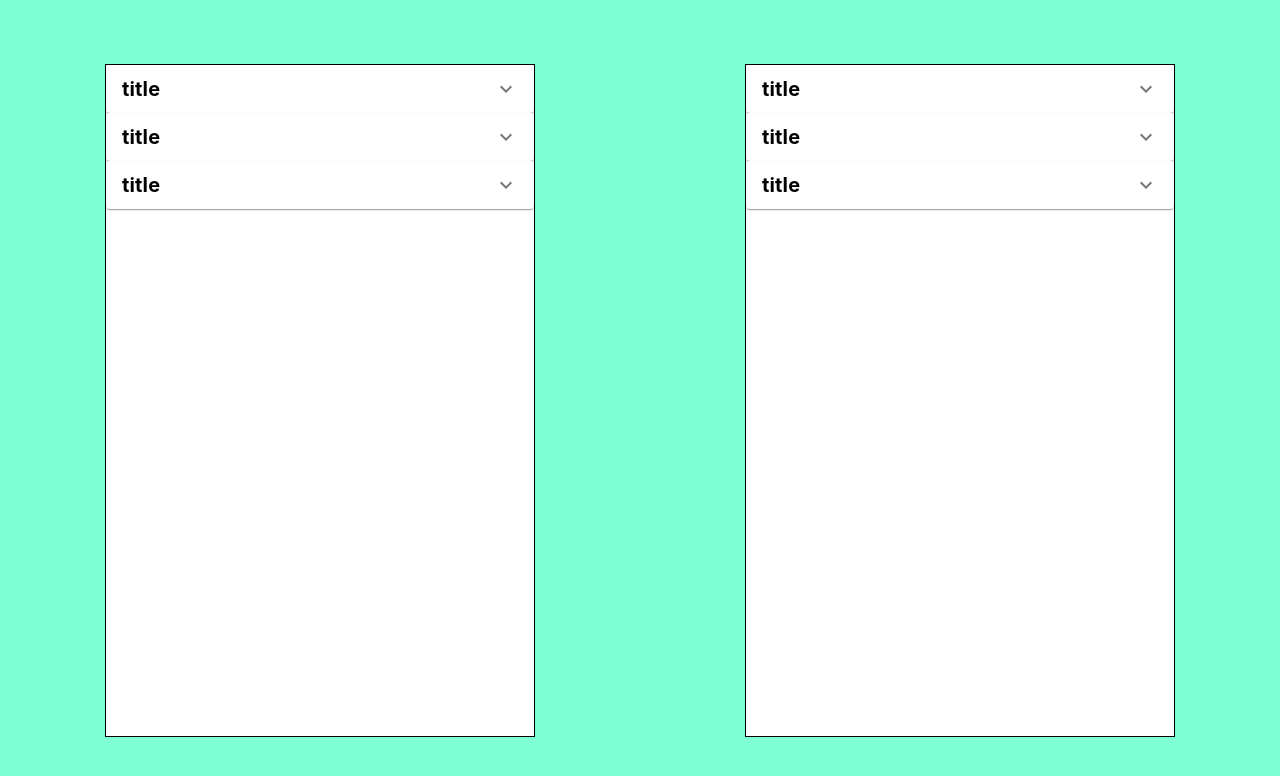
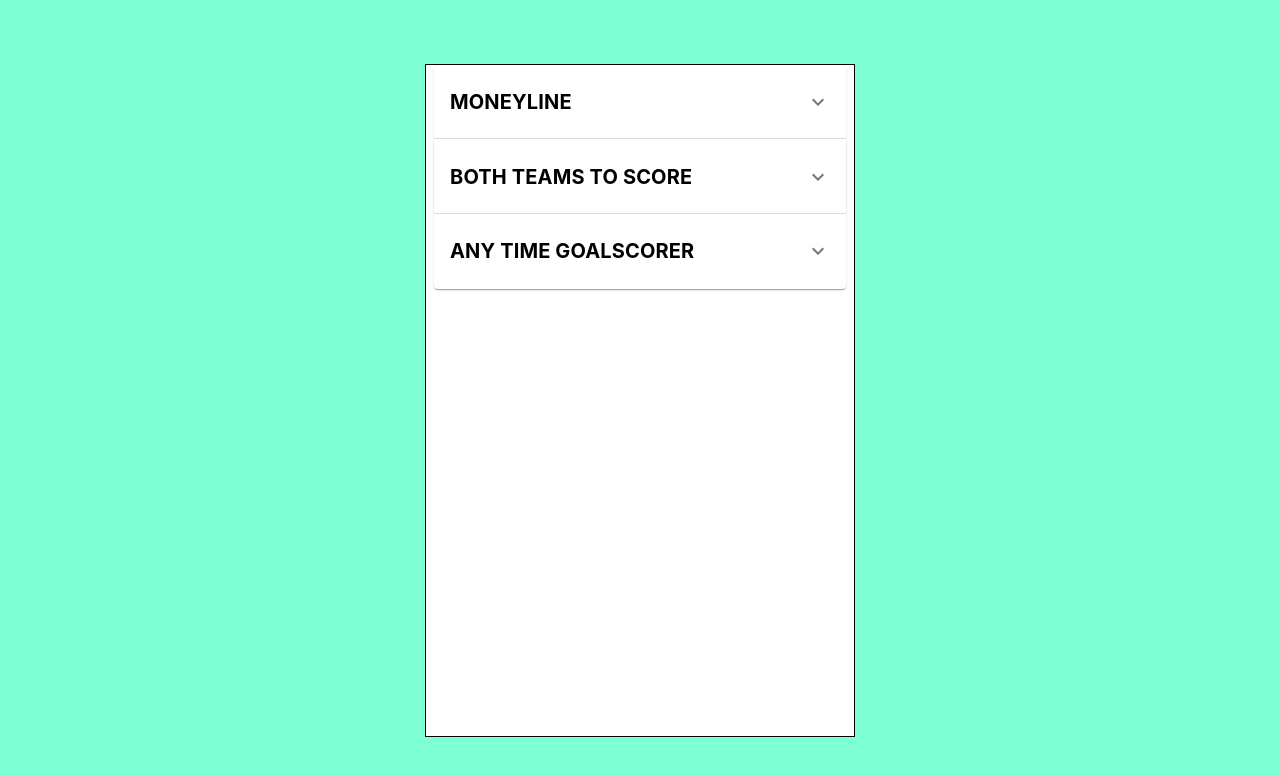
Before and after one commit to orioch/BetSlip, a React (Create React App) app: page / in a window 1280 px wide. Shown: the top 776 px of the page. Built offline with nearby package versions, Linux system fonts and the light colour scheme.

Commit message:
add marketItem and style it

```diff
--- a/src/App.js
+++ b/src/App.js
@@ -5,7 +5,6 @@ function App() {
   return (
     <div className="app">
       <MarketSelection />
-      <MarketSelection />
     </div>
   );
 }
--- a/src/components/Market.jsx
+++ /dev/null
@@ -1,32 +0,0 @@
-import {
-  Accordion,
-  AccordionDetails,
-  AccordionSummary,
-  Typography,
-} from "@mui/material";
-import ExpandMoreIcon from "@mui/icons-material/ExpandMore";
-import React from "react";
-
-export default function Market() {
-  return (
-    <div className="market">
-      <Accordion>
-        <AccordionSummary
-          expandIcon={<ExpandMoreIcon />}
-          aria-controls="panel1a-content"
-          id="panel1a-header"
-        >
-          <Typography>
-            <div className="title">title</div>
-          </Typography>
-        </AccordionSummary>
-        <AccordionDetails>
-          <Typography>
-            Lorem ipsum dolor sit amet, consectetur adipiscing elit. Suspendisse
-            malesuada lacus ex, sit amet blandit leo lobortis eget.
-          </Typography>
-        </AccordionDetails>
-      </Accordion>
-    </div>
-  );
-}
--- /dev/null
+++ b/src/components/MarketAccordion.jsx
@@ -0,0 +1,37 @@
+import {
+  Accordion,
+  AccordionDetails,
+  AccordionSummary,
+  Typography,
+} from "@mui/material";
+import ExpandMoreIcon from "@mui/icons-material/ExpandMore";
+import React from "react";
+import MarketItem from "./marketSelection/MarketItem";
+
+export default function MarketAccordion({ title, itemsInRow, itemsArray }) {
+  // if some prop is undifined, use the default value to avoid errors
+  if (!itemsInRow || itemsInRow > 3) itemsInRow = 3; // 3 is the default number of items in row. items in row cant be more then 3.
+  if (itemsInRow < 2) itemsInRow = 2; // items in row cant be less then 2
+  if (!title) title = "TITLE MISSING";
+  return (
+    <Accordion className="market-accordion">
+      <AccordionSummary
+        expandIcon={<ExpandMoreIcon />}
+        aria-controls="panel1a-content"
+        id="panel1a-header"
+      >
+        <Typography>
+          <h1>{title}</h1>
+        </Typography>
+      </AccordionSummary>
+      <AccordionDetails className="content">
+        <MarketItem width={itemsInRow == 3 ? "130px" : "200px"} />
+        <MarketItem width={itemsInRow == 3 ? "130px" : "200px"} />
+        <MarketItem width={itemsInRow == 3 ? "130px" : "200px"} />
+        <MarketItem width={itemsInRow == 3 ? "130px" : "200px"} />
+        <MarketItem width={itemsInRow == 3 ? "130px" : "200px"} />
+        <MarketItem width={itemsInRow == 3 ? "130px" : "200px"} />
+      </AccordionDetails>
+    </Accordion>
+  );
+}
--- /dev/null
+++ b/src/components/marketSelection/MarketItem.jsx
@@ -0,0 +1,10 @@
+import React from "react";
+
+export default function MarketItem({ width }) {
+  return (
+    <div className="market-item" style={{ width: width }}>
+      <h1>title</h1>
+      <p>par</p>
+    </div>
+  );
+}
--- a/src/css/app.css
+++ b/src/css/app.css
@@ -5,4 +5,5 @@
   display: flex;
   align-items: center;
   justify-content: space-around;
+  /* overflow: scroll; */
 }
--- a/src/css/marketSelection.css
+++ b/src/css/marketSelection.css
@@ -9,16 +9,18 @@
   align-items: center;
 }
 
-.market {
+.market-accordion {
+  width: 412px;
 }
 
-.title {
-  /* position: absolute; */
-  width: 120px;
-  height: 24px;
-  /* left: 14px;
-  top: 0px; */
+.market-accordion .content {
+  display: flex;
+  flex-wrap: wrap;
 
+  justify-content: space-around;
+  padding: 0 0 13px 0;
+}
+h1 {
   font-family: "Inter";
   font-style: normal;
   font-weight: 700;
@@ -30,3 +32,42 @@
 
   color: #000000;
 }
+
+.market-item {
+  width: 131px;
+  height: 57px;
+  background: #fdf1f1;
+  box-shadow: 0px 4px 4px rgba(0, 0, 0, 0.25);
+  border-radius: 8px;
+  display: flex;
+  flex-direction: column;
+  align-items: center;
+  justify-content: space-around;
+  margin: 3px 0 3px 0;
+}
+
+.market-item h1 {
+  font-family: "Inter";
+  font-style: normal;
+  font-weight: 400;
+  font-size: 16px;
+  line-height: 19px;
+  display: flex;
+  align-items: center;
+  text-align: center;
+
+  margin: 0;
+  color: #000000;
+}
+.market-item p {
+  font-family: "Inter";
+  font-style: normal;
+  font-weight: 700;
+  font-size: 16px;
+  line-height: 19px;
+  display: flex;
+  align-items: center;
+  text-align: center;
+  margin: 0;
+  color: #ff0022;
+}
--- a/src/pages/MarketSelection.jsx
+++ b/src/pages/MarketSelection.jsx
@@ -1,13 +1,13 @@
 import React from "react";
-import Market from "../components/Market";
+import MarketAccordion from "../components/MarketAccordion";
 import "../css/marketSelection.css";
 
 export default function MarketSelection() {
   return (
     <div className="market-selection">
-      <Market />
-      <Market />
-      <Market />
+      <MarketAccordion title="MONEYLINE" itemsInRow={2} />
+      <MarketAccordion title="BOTH TEAMS TO SCORE" />
+      <MarketAccordion title="ANY TIME GOALSCORER" />
     </div>
   );
 }
```
